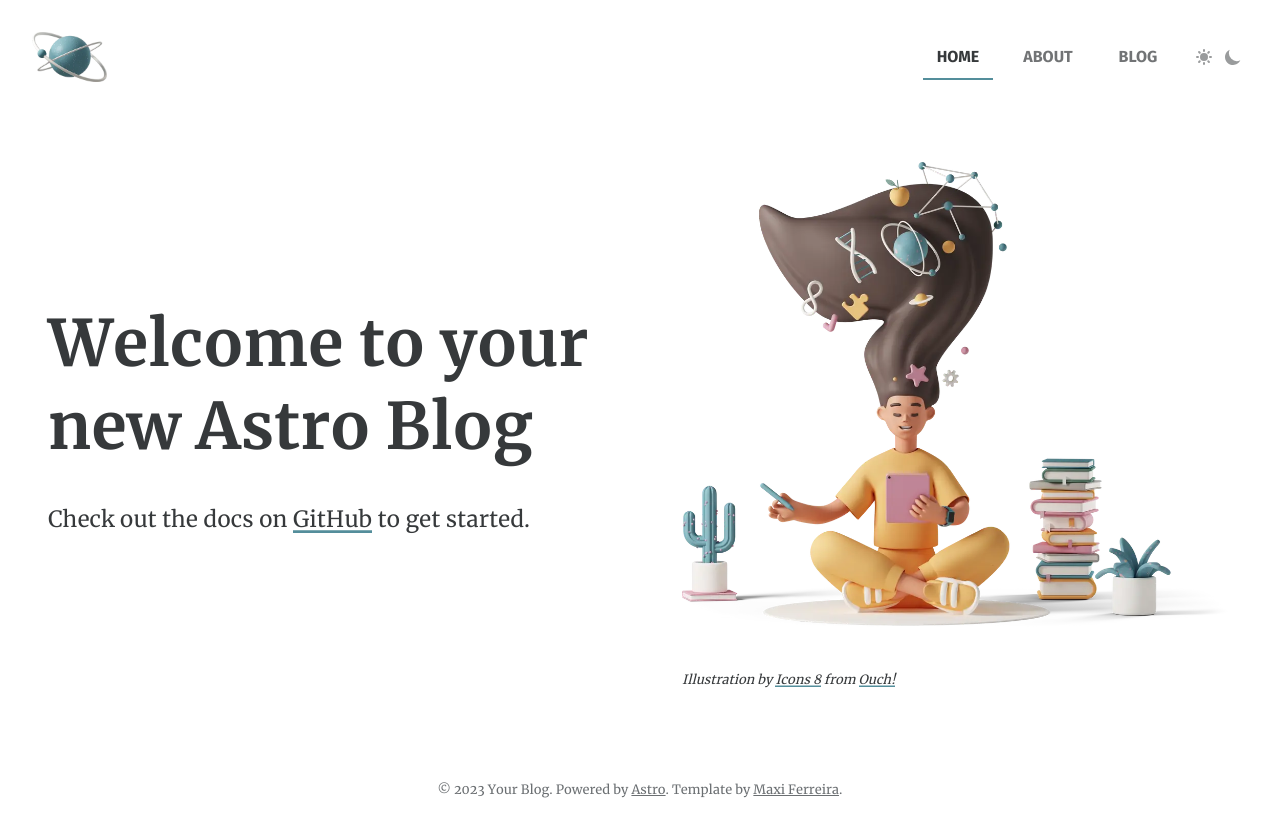
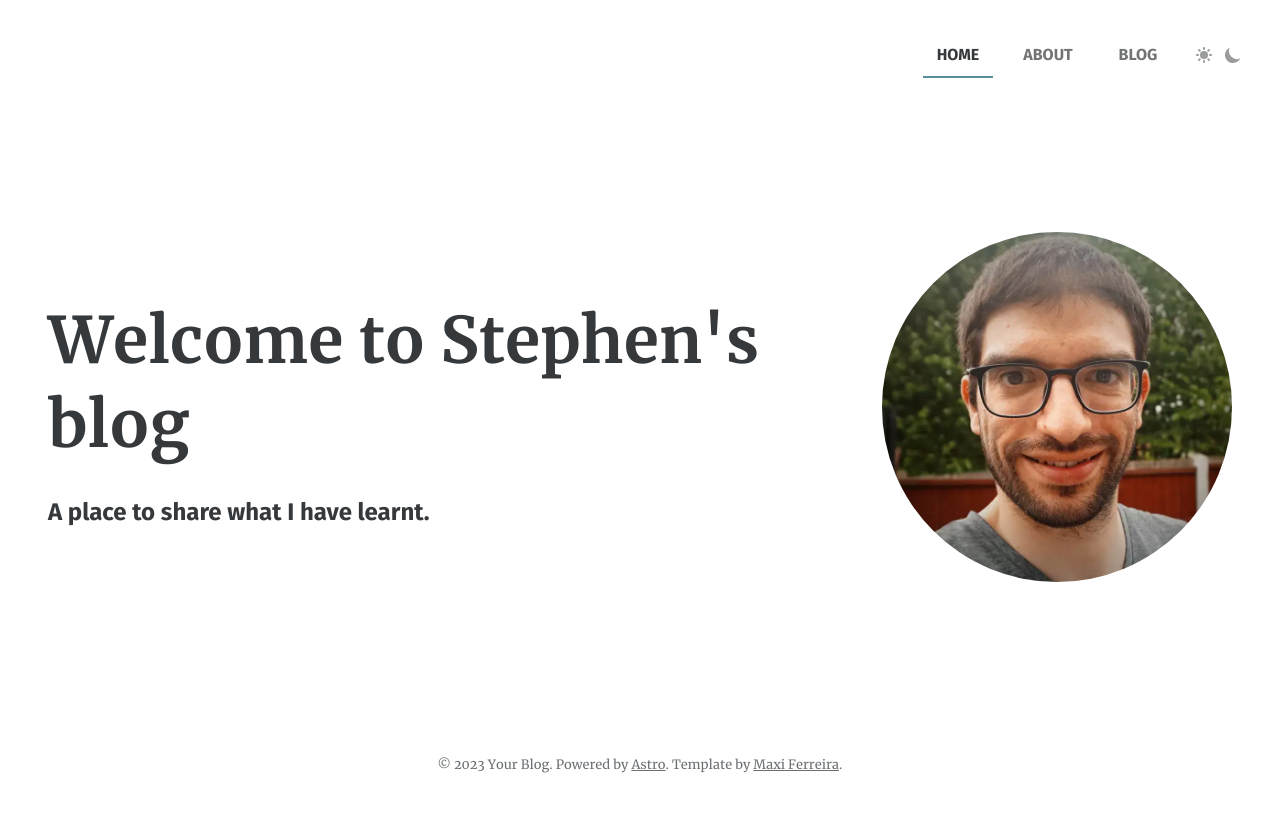
Before and after one commit to StephenCooper/blog, an Astro site: page / in a window 1280 px wide. After the commit the page ends 800 px from the top, so only its background shows below. Built offline with nearby package versions, Linux system fonts and the light colour scheme; Astro itself is replaced by a stand-in of ours.

Commit message:
start updating template

```diff
--- a/src/components/Bio.astro
+++ b/src/components/Bio.astro
@@ -1,5 +1,5 @@
 <div>
-  <img src="/assets/profile-pic.webp" alt="Headshot of Maxi Ferreira">
+  <img src="/assets/profile-pic.webp" alt="Headshot of Stephen Cooper">
   <p>
     Hi, I'm <strong>Stephen</strong>. I'm a senior software engineer at <a href="https://www.ag-grid.com" target="_blank">AG Grid</a>.
     You can follow / contact me on <a href="https://www.twitter.com/SCooperDev" target="_blank">Twitter</a>.
--- a/src/components/Header.astro
+++ b/src/components/Header.astro
@@ -1,5 +1,4 @@
 ---
-import Logo from './Logo.astro'
 import Nav from './Nav.astro'
 
 const { current = '' } = Astro.props;
@@ -16,6 +15,5 @@ const { current = '' } = Astro.props;
 </style>
 
 <header>
-  <Logo />
   <Nav current={current} />
 </header>
--- a/src/pages/index.astro
+++ b/src/pages/index.astro
@@ -1,29 +1,23 @@
 ---
 import BaseLayout from '../layouts/BaseLayout.astro';
 
-const title = 'My Astro Blog';
-const description = 'The perfect starter for your perfect blog.';
+const title = "Stephen's Blog";
+const description = 'A place to share what I have learnt.';
 const permalink = Astro.site.href;
 ---
 
 <BaseLayout title={title} description={description} permalink={permalink}>
   <div class="home-container">
     <div class="home-copy">
-      <h1>Welcome to your new Astro Blog</h1>
-      <p>Check out the docs on <a href="https://www.github.com/Charca/astro-blog-template" target="_blank" rel="noopener">GitHub</a> to get started.</p>
+      <h1>Welcome to Stephen's blog</h1>
+      <h3>A place to share what I have learnt.</h3>
     </div>
 
     <div class="hero-image-container">
       <picture>
-        <source srcset="/assets/home-illustration.webp" media="(min-width: 600px)">
-        <img class="hero-image" alt="Illustration of person reading a book" src="/assets/home-illustration-small.webp" width="550" height="466">
+        <source srcset="/assets/profile-pic.webp" media="(min-width: 600px)">
+        <img class="hero-image" alt="Headshot of Stephen" src="/assets/profile-pic.webp" width="550" height="466">
       </picture>
-      <p class="caption">
-        Illustration by
-        <a href="https://icons8.com/illustrations/author/5c07e68d82bcbc0092519bb6" target="_blank" rel="noopener">Icons 8</a>
-        from
-        <a href="https://icons8.com/illustrations" target="_blank" rel="noopener">Ouch!</a>
-      </p>
     </div>
   </div>
 </BaseLayout>
@@ -71,8 +65,9 @@ const permalink = Astro.site.href;
 
   .hero-image {
     width: 100%;
-    max-width: 550px;
+    max-width: 350px;
     margin-bottom: 1em;
+    border-radius: 50%;
   }
 
   @media (max-width: 1200px) {
@@ -81,7 +76,7 @@ const permalink = Astro.site.href;
     }
 
     .hero-image {
-      max-width: 400px;
+      max-width: 300px;
     }
   }
 
```
